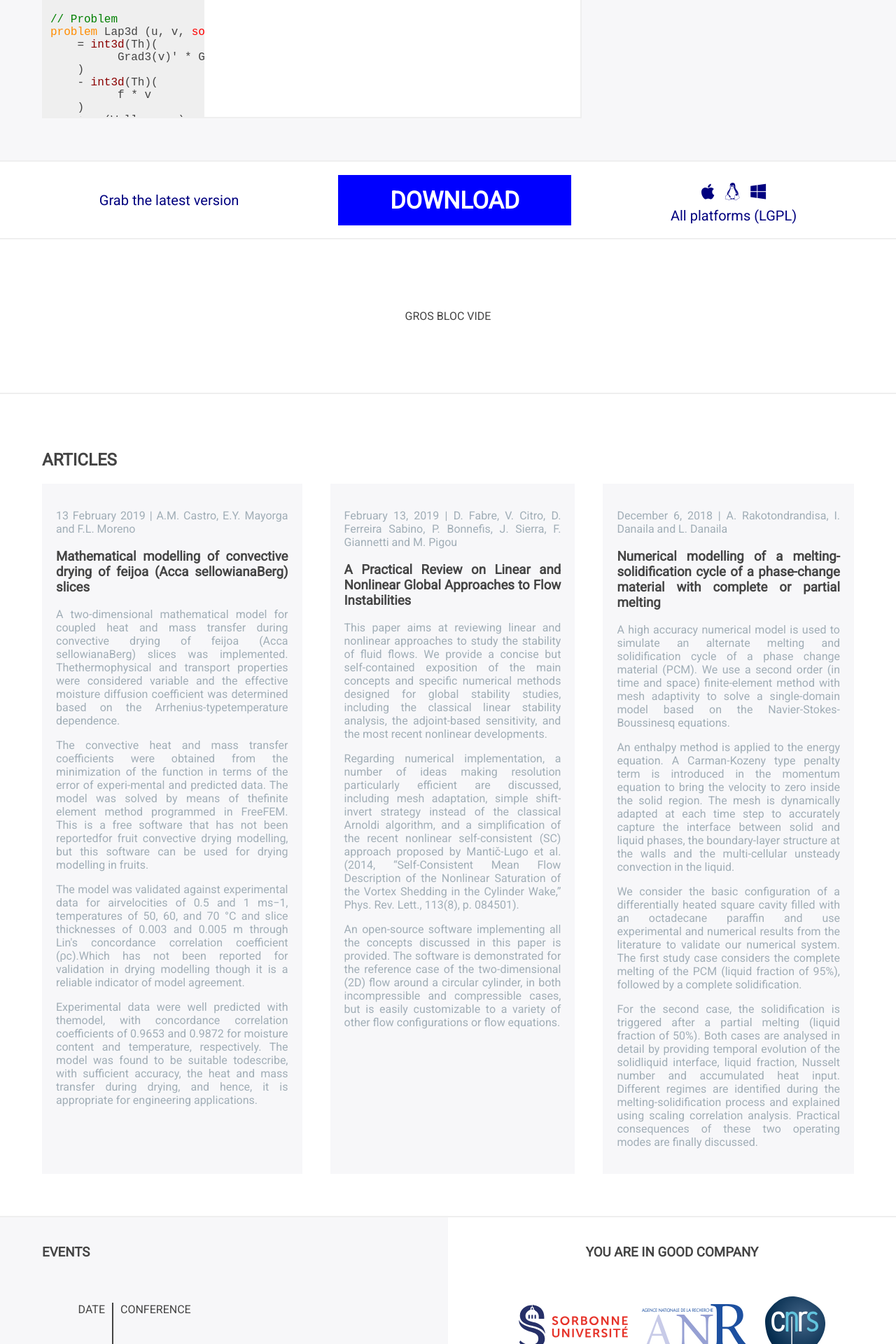
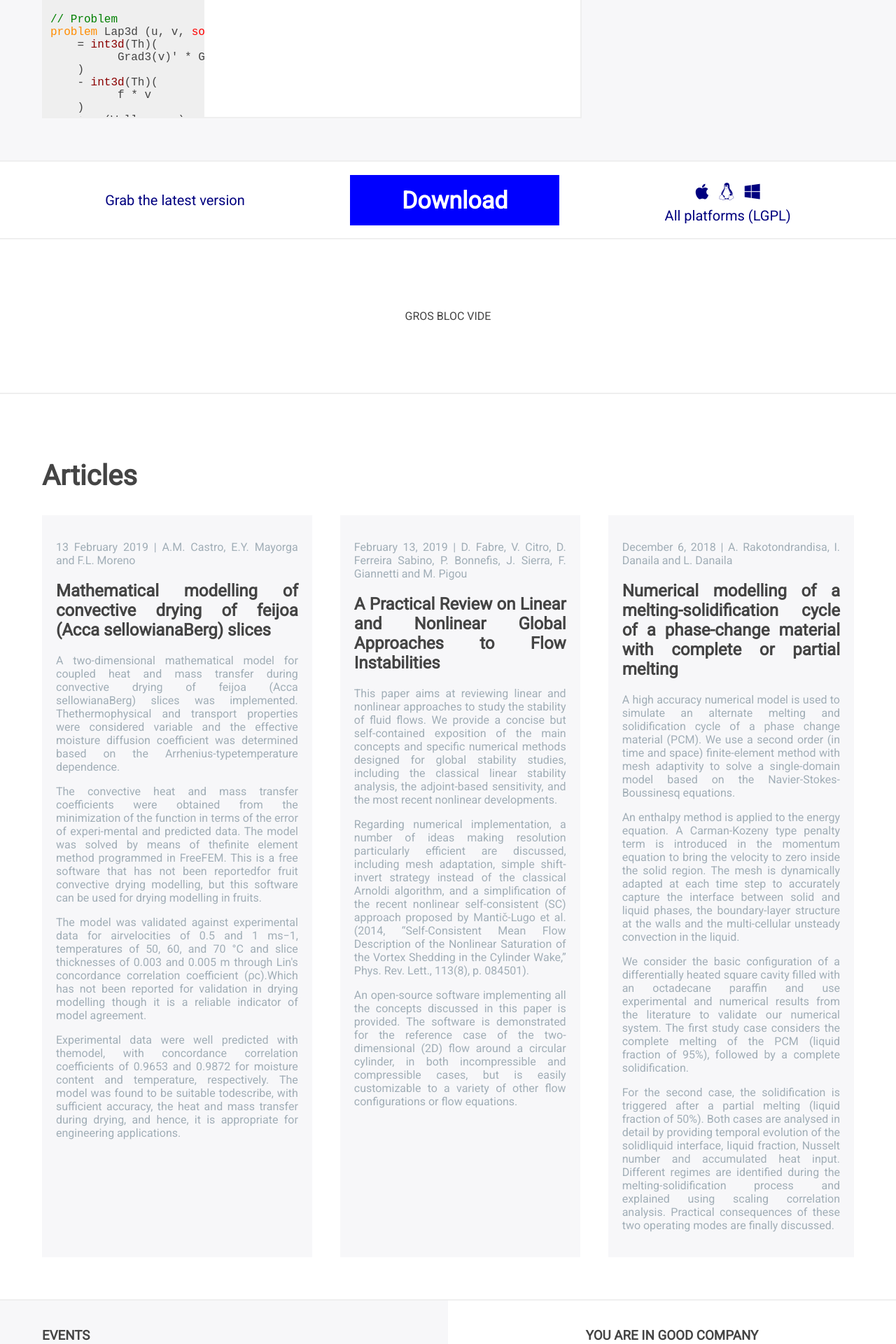
Before and after one commit to FreeFem/FreeFem-website2, a Jekyll site: the page built from index.md, in a window 1280 px wide. Shown: the part 472-2392 px from the top of the page at 70% size. Built offline with Jekyll 4.4.1, drawn with Linux system fonts in a browser that asks for light colours; comment, search, counter and statistics services are not loaded.

```diff
--- a/_layouts/index.html
+++ b/_layouts/index.html
@@ -73,7 +73,7 @@ load "iovtk"
 
         <aside>
             <div id="release">RELEASE</div>
-            <div id="download"><a href="https://github.com/FreeFem/FreeFem-sources/releases" target="_blank">DOWNLOAD</a></div>
+            <div id="download"><a href="https://github.com/FreeFem/FreeFem-sources/releases" target="_blank">Download</a></div>
             <div id="platforms">
                 <p><i class="fab fa-apple"></i> <i class="fab fa-linux"></i> <i class="fab fa-windows"></i><br>All platforms (LGPL)</p>
             </div>
@@ -82,10 +82,10 @@ load "iovtk"
         <section id="empty">GROS BLOC VIDE</section>
 
         <section id="articles">
-            <h1>ARTICLES</h1>
+            <h1>Articles</h1>
             <article id="artFirst">
                 <p>13 February 2019 | A.M. Castro, E.Y. Mayorga and F.L. Moreno</p>
-                <h1>Mathematical modelling of convective drying of feijoa (Acca sellowianaBerg) slices</h1>
+                <h2>Mathematical modelling of convective drying of feijoa (Acca sellowianaBerg) slices</h1>
                 <p>
                   A two-dimensional mathematical model for coupled heat and mass transfer during convective drying of feijoa (Acca sellowianaBerg) slices was implemented. Thethermophysical and transport properties were considered variable and the effective moisture diffusion coefficient was determined based on the Arrhenius-typetemperature dependence.
                 </p>
@@ -101,7 +101,7 @@ load "iovtk"
             </article>
             <article id="artSecond">
                 <p>February 13, 2019 | D. Fabre, V. Citro, D. Ferreira Sabino, P. Bonnefis, J. Sierra, F. Giannetti and M. Pigou</p>
-                <h1>A Practical Review on Linear and Nonlinear Global Approaches to Flow Instabilities</h1>
+                <h2>A Practical Review on Linear and Nonlinear Global Approaches to Flow Instabilities</h1>
                 <p>
                   This paper aims at reviewing linear and nonlinear approaches to study the stability of fluid flows. We provide a concise but self-contained exposition of the main concepts and specific numerical methods designed for global stability studies, including the classical linear stability analysis, the adjoint-based sensitivity, and the most recent nonlinear developments.
                 </p>
@@ -114,7 +114,7 @@ load "iovtk"
             </article>
             <article id="artThird">
                 <p>December 6, 2018 | A. Rakotondrandisa, I. Danaila and L. Danaila</p>
-                <h1>Numerical modelling of a melting-solidification cycle of a phase-change material with complete or partial melting</h1>
+                <h2>Numerical modelling of a melting-solidification cycle of a phase-change material with complete or partial melting</h1>
                 <p>
                   A high accuracy numerical model is used to simulate an alternate melting and solidification cycle of a phase change material (PCM). We use a second order (in time and space) finite-element method with mesh adaptivity to solve a single-domain model based on the Navier-Stokes-Boussinesq equations.
                 </p>
--- a/css/style.css
+++ b/css/style.css
@@ -154,6 +154,7 @@ aside i {
 #articles h1 {
     grid-row: 1;
     grid-column: 1/4;
+    font-size: 2.5rem;
 }
 
 #articles article {
```
